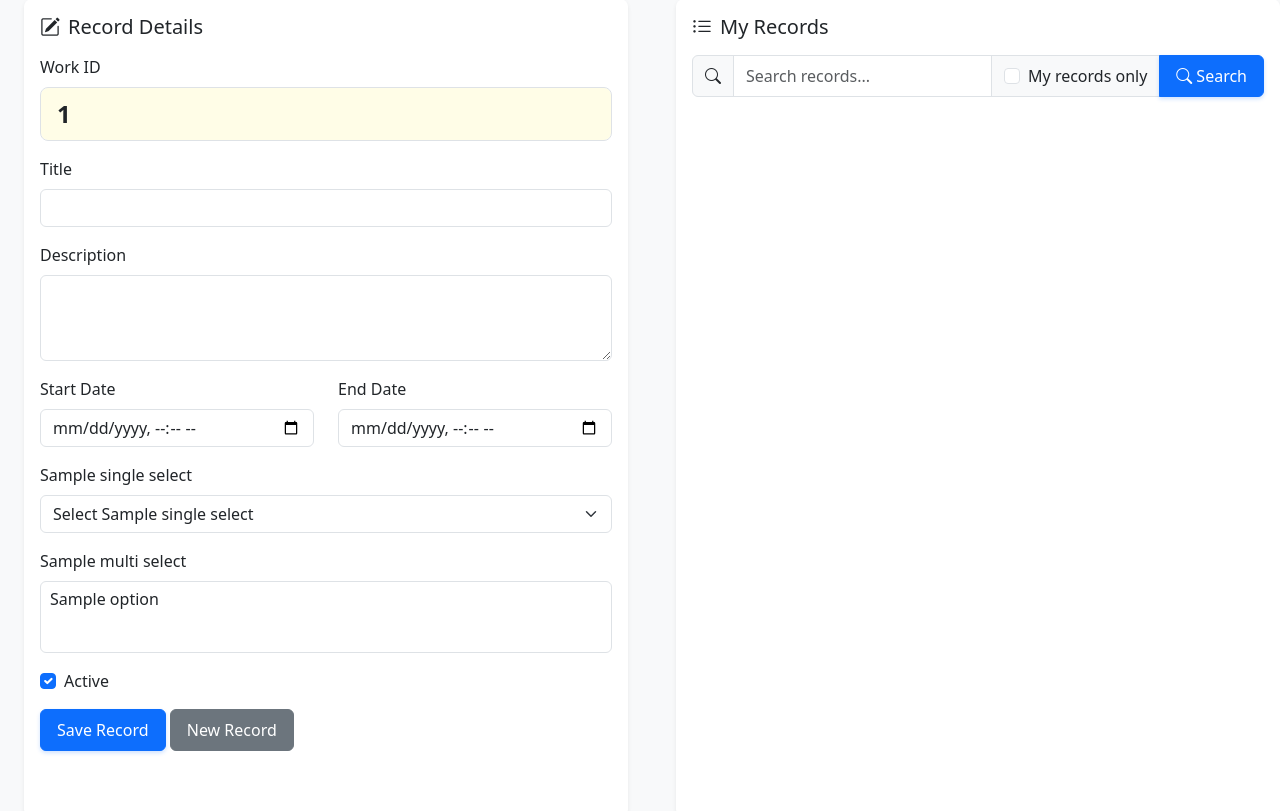
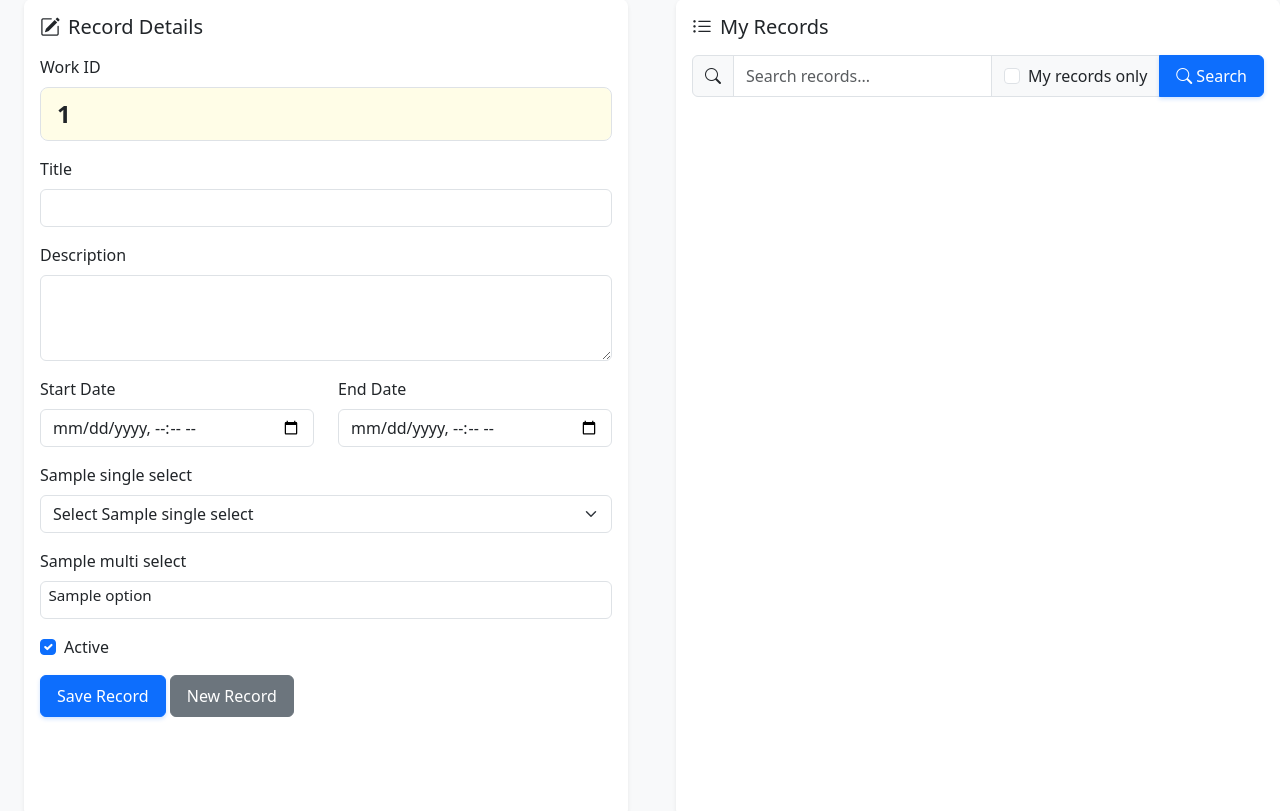
Before and after one commit to dirkpetersen/flasks, a Flask app: template work-id/templates/index.html in a window 1280 px wide. Shown: the part 83-894 px from the top of the page. Run offline with Flask 3, Linux system fonts and the light colour scheme; the template is opened without the code that fills it: most values are stand-ins (such as "Sample title", 1, 10 or a date in 2020); some libraries are stand-ins or nearby versions.

Commit message:
style: Optimize multiselect field CSS for single-line display

```diff
--- a/work-id/static/css/styles.css
+++ b/work-id/static/css/styles.css
@@ -65,12 +65,13 @@ html, body {
 }
 
 select[multiple] {
-    height: 4.5em;  /* Show approximately 2 lines */
-    padding: 0.25rem;
+    height: 2.4em;  /* Show approximately 1 line */
+    padding: 0.15rem;
 }
 
 select[multiple] option {
-    padding: 2px 5px;
+    padding: 1px 5px;
+    font-size: 0.95em;
 }
 
 .badge {
```
